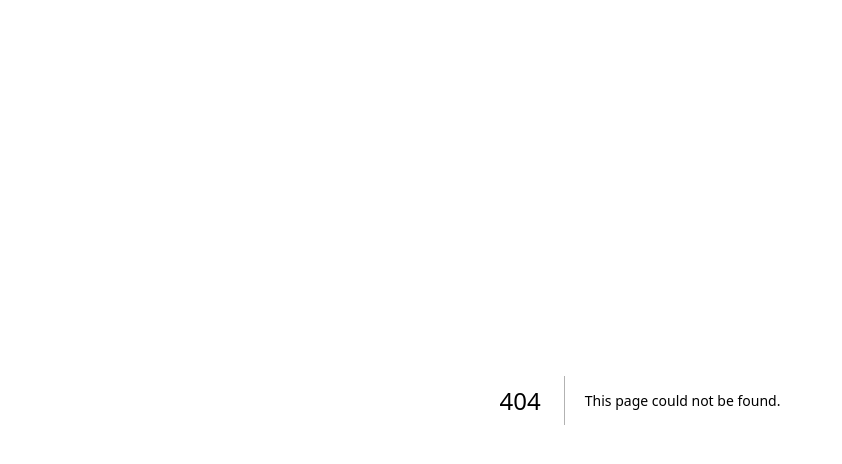
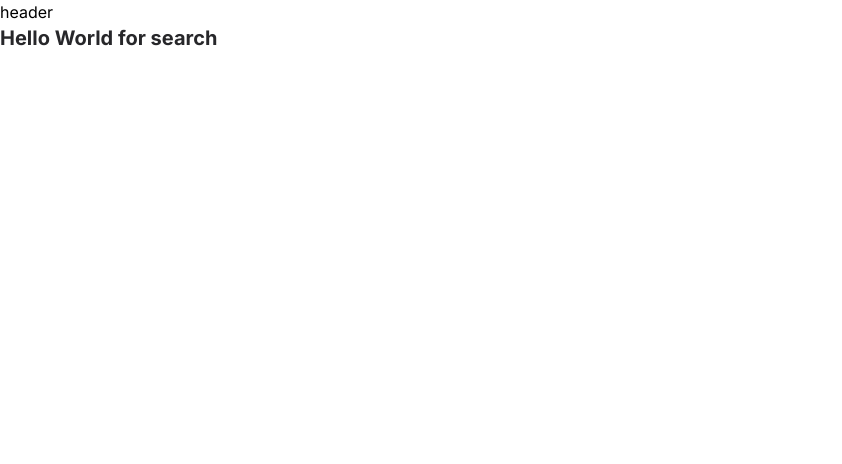
Before and after one commit to LFeli/devStore., a Next.js app: page /search in a window 1280 px wide. Before the commit this address had no page. Shown: the top 464 px of the page, without its empty margins (0-842 px from the left). Built offline with nearby package versions, Linux system fonts and the light colour scheme.

Commit message:
:sparkles: feat: Base layout aplication and loading (no style, just structure)

```diff
--- /dev/null
+++ b/src/app/(store)/(home)/loading.tsx
@@ -0,0 +1,3 @@
+export default function HomeLoading() {
+  return <span>Carregando...</span>
+}
--- /dev/null
+++ b/src/app/(store)/(home)/page.tsx
@@ -0,0 +1,5 @@
+export default async function Home() {
+  await new Promise((resolve) => setTimeout(resolve, 2000))
+
+  return <h1 className="text-xl font-bold text-zinc-800">Hello World</h1>
+}
--- /dev/null
+++ b/src/app/(store)/layout.tsx
@@ -0,0 +1,12 @@
+import { ReactNode } from 'react'
+
+import { Header } from '@/components/header'
+
+export default function StoreLayout({ children }: { children: ReactNode }) {
+  return (
+    <div>
+      <Header />
+      {children}
+    </div>
+  )
+}
--- /dev/null
+++ b/src/app/(store)/search/loading.tsx
@@ -0,0 +1,3 @@
+export default function SearchLoading() {
+  return <span>Carregando a busca...</span>
+}
--- /dev/null
+++ b/src/app/(store)/search/page.tsx
@@ -0,0 +1,7 @@
+export default async function Search() {
+  await new Promise((resolve) => setTimeout(resolve, 2000))
+
+  return (
+    <h1 className="text-xl font-bold text-zinc-800">Hello World for search</h1>
+  )
+}
--- a/src/app/page.tsx
+++ /dev/null
@@ -1,3 +0,0 @@
-export default function Home() {
-  return <h1 className="text-xl font-bold text-zinc-800">Hello World</h1>
-}
--- /dev/null
+++ b/src/components/header.tsx
@@ -0,0 +1,3 @@
+export function Header() {
+  return <p>header</p>
+}
```
